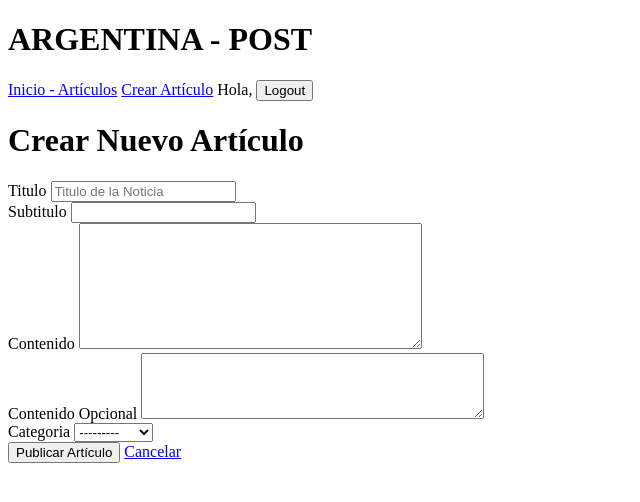
After one commit to Gabi14544/Argentina-Post, a Django app: page /articulos/crear/ in a window 1280 px wide. The commit adds this page. Shown: the top 502 px of the page, without its empty margins (0-640 px from the left). Run offline with Django 5.2, Linux system fonts and the light colour scheme; a user stored in the database is signed in; data comes from the database, SQL or seed files in the repository.

Commit message:
Pagina terminada y en Funcionamiento sin Estilos

```diff
--- /dev/null
+++ b/src/articles/forms.py
@@ -0,0 +1,22 @@
+from django import forms
+from articles.models import Articulos
+
+class ArticuloForm(forms.ModelForm):
+    class Meta:
+        model = Articulos
+        fields = ['title', 'subtitle', 'content', 'opcional_content', 'category']
+        widgets ={
+            'title': forms.TextInput(attrs={'class':'form-control','placeholder':'Titulo de la Noticia'}),
+            'subtitle':forms.TextInput(attrs={'class':'form-control'}),
+            'content': forms.Textarea(attrs={'class':'form-control','rows':8}),
+            'opcional_content':forms.Textarea(attrs={'class':'form-control','rows':4}),
+            'category':forms.Select(attrs={'class':'form-select'}),
+        }
+
+        labels ={
+            'title':'Titulo',
+            'subtitle':'Subtitulo',
+            'content':'Contenido',
+            'opcional_content':'Contenido Opcional',
+            'category':'Categoria',
+        }
--- a/src/articles/models.py
+++ b/src/articles/models.py
@@ -15,7 +15,7 @@ class Articulos(models.Model):
     opcional_content = models.TextField(blank=True,null=True)
     author = models.ForeignKey(User,on_delete=models.CASCADE)
     category = models.ForeignKey(Categoria,on_delete = models.CASCADE)
-    crated_ad =models.DateTimeField(auto_now_add=True)
+    crated_at =models.DateTimeField(auto_now_add=True)
 
     class Meta:
         verbose_name = "Articulo"
--- /dev/null
+++ b/src/articles/templates/articles/article_create.html
@@ -0,0 +1,21 @@
+{% extends 'base.html' %}
+
+{% block content %}
+  <h1>Crear Nuevo Artículo</h1>
+  <form method="post">
+    {% csrf_token %}
+
+    {% for field in form %}
+      <div class="mb-3">
+        <label for="{{ field.id_for_label }}" class="form-label">{{ field.label }}</label>
+        {{ field }}
+        {% if field.errors %}
+          <div class="text-danger">{{ field.errors }}</div>
+        {% endif %}
+      </div>
+    {% endfor %}
+
+    <button type="submit" class="btn btn-primary">Publicar Artículo</button>
+    <a href="{% url 'core:home' %}" class="btn btn-secondary">Cancelar</a>
+  </form>
+{% endblock %}
--- a/src/articles/urls.py
+++ b/src/articles/urls.py
@@ -1,9 +1,10 @@
 from django.urls import path
 
-from articles.views import ArticleDetailView
+from articles.views import ArticleDetailView,ArticleCreateView
 
 app_name= 'articles'
 
 urlpatterns = [
     path('detalle/<int:pk>/', ArticleDetailView.as_view(),name="detalle" ),
+    path('crear/', ArticleCreateView.as_view(), name='crear'),
 ]
--- a/src/articles/views.py
+++ b/src/articles/views.py
@@ -1,10 +1,22 @@
 from django.shortcuts import render
-from django.views.generic import DetailView
+from django.views.generic import DetailView,CreateView
+from django.contrib.auth.mixins import LoginRequiredMixin
+from django.urls import reverse_lazy
 from articles.models import Articulos
-
+from articles.forms import ArticuloForm
 
 
 class ArticleDetailView(DetailView):
     model = Articulos
     template_name = 'articles/article_datail.html'
     context_object_name = 'articulo'
+
+class ArticleCreateView( LoginRequiredMixin,CreateView):
+    model = Articulos
+    form_class = ArticuloForm
+    template_name = 'articles/article_create.html'
+    success_url = reverse_lazy('core:home')
+
+    def form_valid(self, form):
+            form.instance.author = self.request.user  # Asigna el usuario logueado como autor
+            return super().form_valid(form)
--- a/src/config/settings.py
+++ b/src/config/settings.py
@@ -119,6 +119,9 @@ USE_TZ = True
 
 STATIC_URL = 'static/'
 
+STATICFILES_DIRS = [
+
+]
 
 # Email
 # https://docs.djangoproject.com/en/6.1/topics/email/#topic-email-configuration
--- a/src/core/templates/base.html
+++ b/src/core/templates/base.html
@@ -1,28 +1,35 @@
 <!DOCTYPE html>
 <html lang="es">
+
 <head>
     <meta charset="UTF-8">
     <meta name="viewport" content="width=device-width, initial-scale=1.0">
     <title>Argentina Post</title>
 </head>
+
 <body>
     <header>
         <h1>ARGENTINA - POST</h1>
+        <nav>
+            <a href="{% url 'core:home' %}">Inicio - Artículos</a>
+            {% if user.is_authenticated %}
 
-        <nav>
-            <a href="#">Inicio</a>
-            <a href="#">Articulos</a>
-            <a href="">Crear Articulo</a>
+            <a href="{% url 'articles:crear' %}">Crear Artículo</a>
+            <span>Hola, {{ user.first_name }}</span>
+            <form action="{% url 'accounts:logout' %}" method="post" style="display:inline;">
+                {% csrf_token %}
+                <button type="submit">Logout</button>
+            </form>
+            {% else %}
+            <a href="{% url 'accounts:login' %}">Login</a>
+            <a href="{% url 'accounts:registro' %}">Registrar</a>
+            {% endif %}
         </nav>
-
-        <div>
-            <a href="{% url 'accounts:login' %}">Iniciar Sesion</a>
-            <a href="{% url 'accounts:registro' %}">Registrar</a>
-        </div>
     </header>
     <main>
         {% block content %}
         {% endblock content %}
     </main>
 </body>
+
 </html>
```
Also changed, not shown: src/articles/migrations/0004_rename_crated_ad_articulos_crated_at.py (added), src/db.sqlite3.
